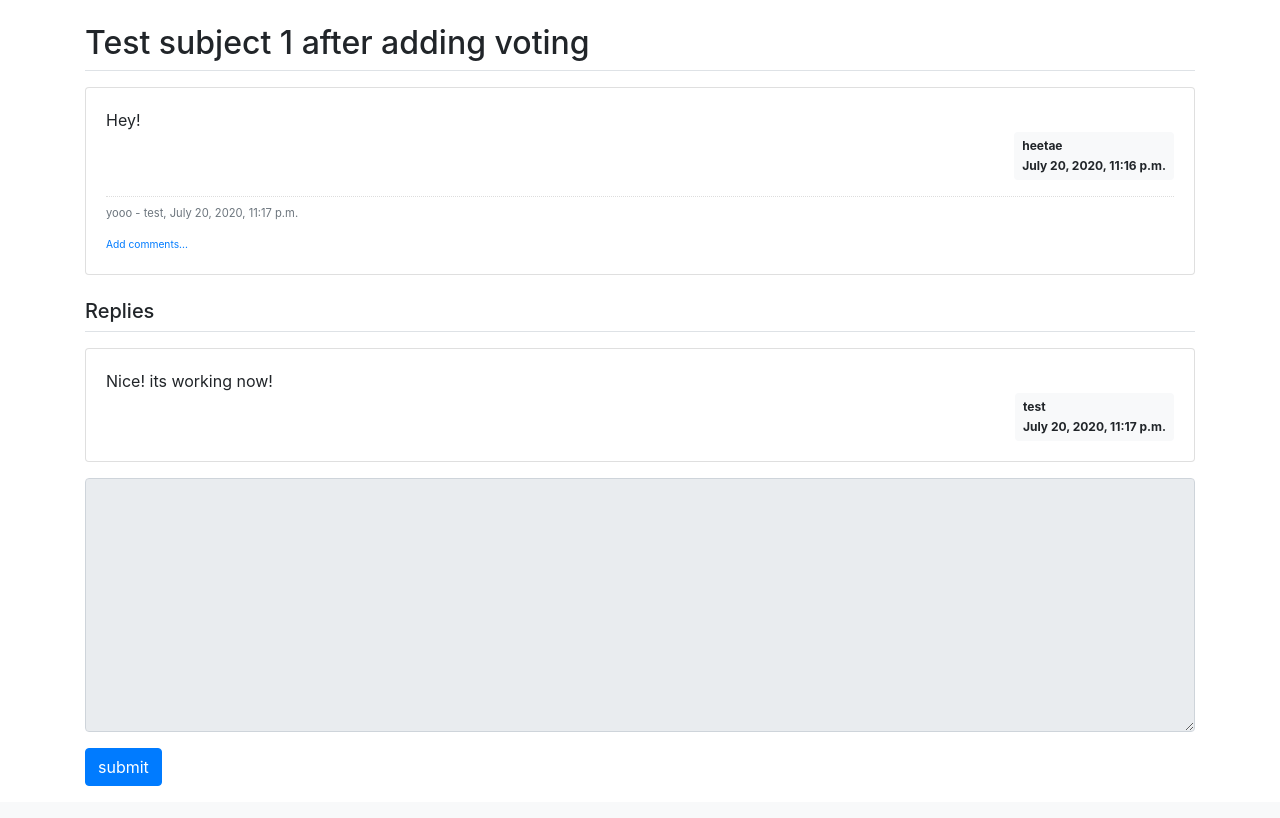
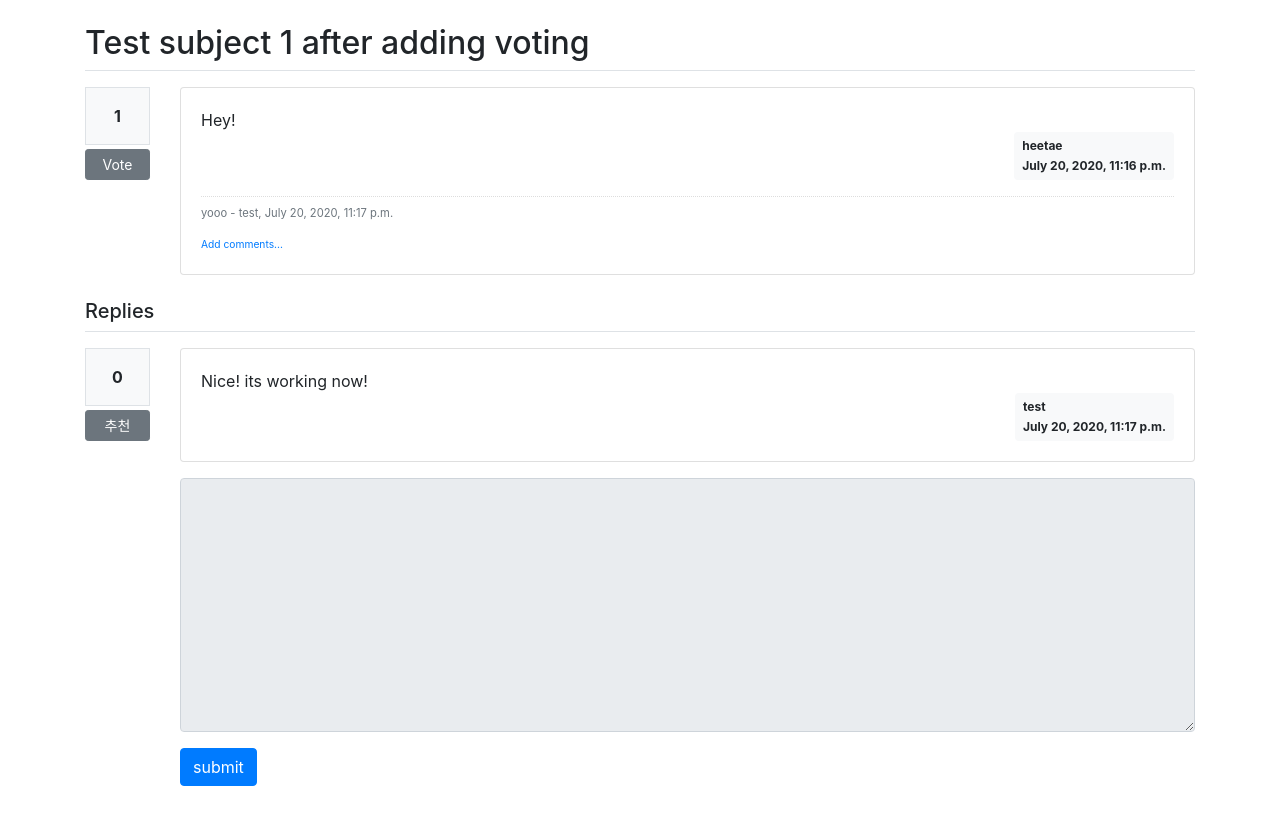
Before and after one commit to heetaey/py_django, a Django app: page /pybo/105/ in a window 1280 px wide. Shown: the part 57-875 px from the top of the page. Before the commit the page ends 843 px from the top, so only its background shows below. Run offline with Django 3.2, Linux system fonts and the light colour scheme; data comes from the database, SQL or seed files in the repository; both versions use the stored data as it was after the commit; some libraries are stand-ins or nearby versions.

Commit message:
Adds upvote system for questions/answers.

```diff
--- a/mysite/pybo/models.py
+++ b/mysite/pybo/models.py
@@ -1,23 +1,26 @@
 from django.db import models
 from django.contrib.auth.models import User
 
+
 class Question(models.Model):
+    author = models.ForeignKey(User, on_delete=models.CASCADE, related_name='author_question')
     subject = models.CharField(max_length=200)
     content = models.TextField()
     create_date = models.DateTimeField()
-    author = models.ForeignKey(User, on_delete=models.CASCADE)
     modify_date = models.DateTimeField(null=True, blank=True)
+    voter = models.ManyToManyField(User, related_name='voter_question')
 
     def __str__(self):
         return self.subject
 
 
 class Answer(models.Model):
+    author = models.ForeignKey(User, on_delete=models.CASCADE, related_name='author_answer')
     question = models.ForeignKey(Question, on_delete=models.CASCADE)
     content = models.TextField()
     create_date = models.DateTimeField()
-    author = models.ForeignKey(User, on_delete=models.CASCADE)
     modify_date = models.DateTimeField(null=True, blank=True)
+    voter = models.ManyToManyField(User, related_name='voter_answer')
 
 
 class Comment(models.Model):
--- a/mysite/pybo/urls.py
+++ b/mysite/pybo/urls.py
@@ -1,5 +1,5 @@
 from django.urls import path
-from .views import base_views, question_views, answer_views, comment_views
+from .views import base_views, question_views, answer_views, comment_views, vote_views
 
 app_name = 'pybo'
 
@@ -33,4 +33,8 @@ urlpatterns = [
          name='comment_edit_answer'),
     path('comment/delete/answer/<int:comment_id>/', comment_views.comment_delete_answer,
          name='comment_delete_answer'),
+
+    # vote_views.py
+    path('vote/question/<int:question_id>/', vote_views.vote_question, name='vote_question'),
+    path('vote/answer/<int:answer_id>/', vote_views.vote_answer, name='vote_answer'),
 ]
--- a/mysite/pybo/views/question_views.py
+++ b/mysite/pybo/views/question_views.py
@@ -16,6 +16,7 @@ def create_question(request):
         form = QuestionForm(request.POST)
         if form.is_valid():
             question = form.save(commit=False)
+            question.author = request.user
             question.create_date = timezone.now()
             question.save()
             return redirect('pybo:index')
--- a/mysite/templates/pybo/question_detail.html
+++ b/mysite/templates/pybo/question_detail.html
@@ -1,10 +1,35 @@
 {% extends 'base.html' %}
 {% block content %}
 <div class="container my-3">
+    <!-- Error check for upvote -->
+    {% if messages %}
+    <div class="alert alert-danger my-3" role="alert">
+        {% for message in messages %}
+        <strong>{{ message.tags }}</strong>
+        <ul>
+            <li>{{ message.message }}</li>
+        </ul>
+        {% endfor %}
+    </div>
+    {% endif %}
+
     <h2 class="border-bottom py-2">{{ question.subject }}</h2>
-    <div class="card my-3">
+    <div class="row my-3">
+        <!-- Vote section -->
+        <div class="col-1">
+            <div class="bg-light text-center p-3 border font-weight-bolder mb-1">
+                {{question.voter.count}}
+            </div>
+            <a href="#" data-uri="{% url 'pybo:vote_question' question.id  %}"
+               class="recommend btn btn-sm btn-secondary btn-block my-1">Vote</a>
+        </div>
+
+        <!-- Question section -->
+        <div class="col-11">
+            <div class="card">
                 <div class="card-body">
-            <div class="card-text" style="white-space: pre-line;">{{ question.content }}</div>
+                    <div class="card-text" style="white-space: pre-line;">{{ question.content }}
+                    </div>
                     <div class="d-flex justify-content-end">
                         {% if question.modify_date %}
                         <div class="badge badge-light p-2 text-left mx-3">
@@ -52,11 +77,28 @@
                         <a href="{% url 'pybo:comment_create_question' question.id  %}"
                            class="small"><small>Add comments...</small></a>
                     </div>
+                    <!-- Comment section end -->
+
                 </div>
             </div>
+        </div>
+    </div>
+
     <h5 class="border-bottom my-3 py-2">Replies</h5>
     {% for answer in question.answer_set.all %}
-    <div class="card my-3">
+    <div class="row my-3">
+        <!-- Upvote section -->
+        <div class="col-1">
+            <div class="bg-light text-center p-3 border font-weight-bolder mb-1">
+                {{answer.voter.count}}
+            </div>
+            <a href="#" data-uri="{% url 'pybo:vote_answer' answer.id  %}"
+               class="recommend btn btn-sm btn-secondary btn-block my-1">추천</a>
+        </div>
+
+        <!-- Answer section -->
+        <div class="col-11">
+            <div class="card">
                 <div class="card-body">
                     <div class="card-text" style="white-space: pre-line;">{{ answer.content }}</div>
                     <div class="d-flex justify-content-end">
@@ -110,7 +152,14 @@ $(document).ready(function(){
             location.href = $(this).data('uri');
         }
     });
+    $(".recommend").on('click', function() {
+        if(confirm("Would you like to upvote?")) {
+            location.href = $(this).data('uri');
+        }
     });
+});
+
+
 
         </script>
         {% endblock %}
```
Also changed, not shown: mysite/pybo/views/vote_views.py (added, +30 -0 lines), mysite/templates/pybo/question_list.html (+6 -2 lines), mysite/db.sqlite3. Lines whose indentation alone changed are shown as unchanged.
